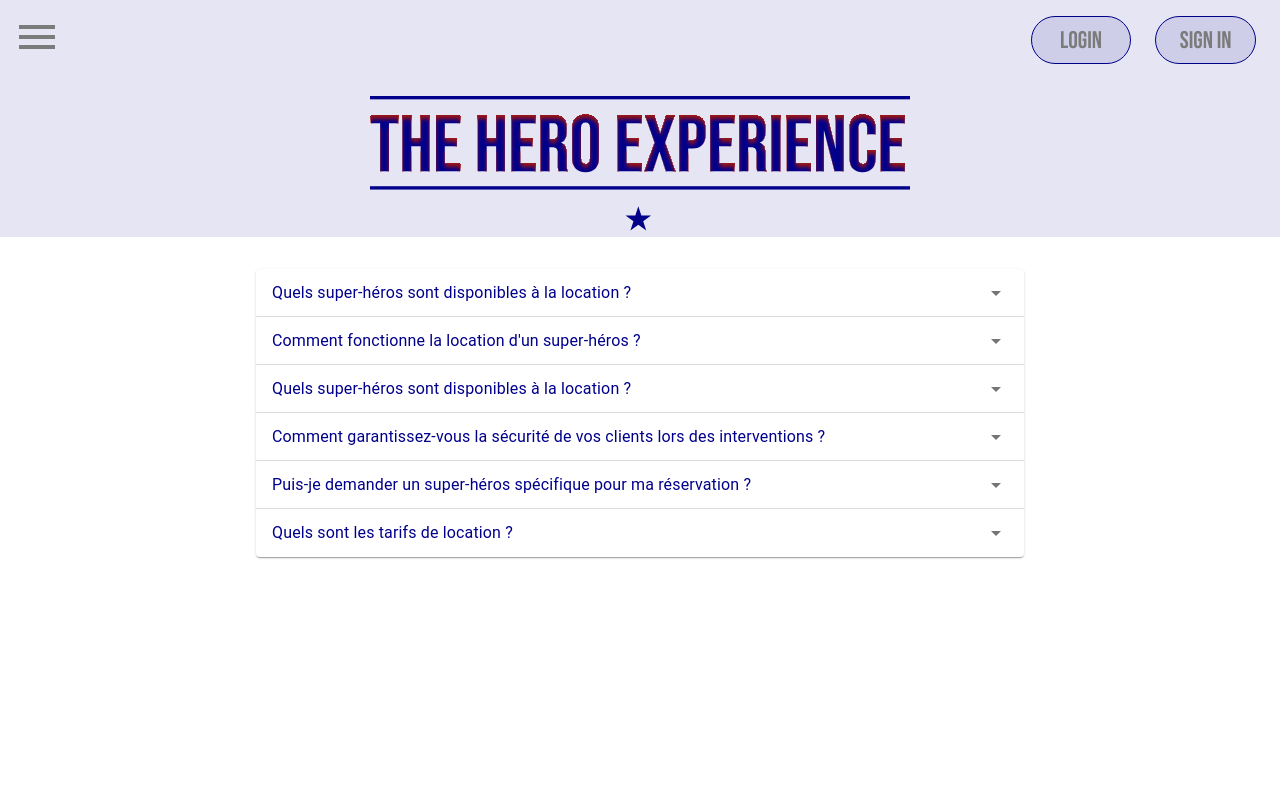
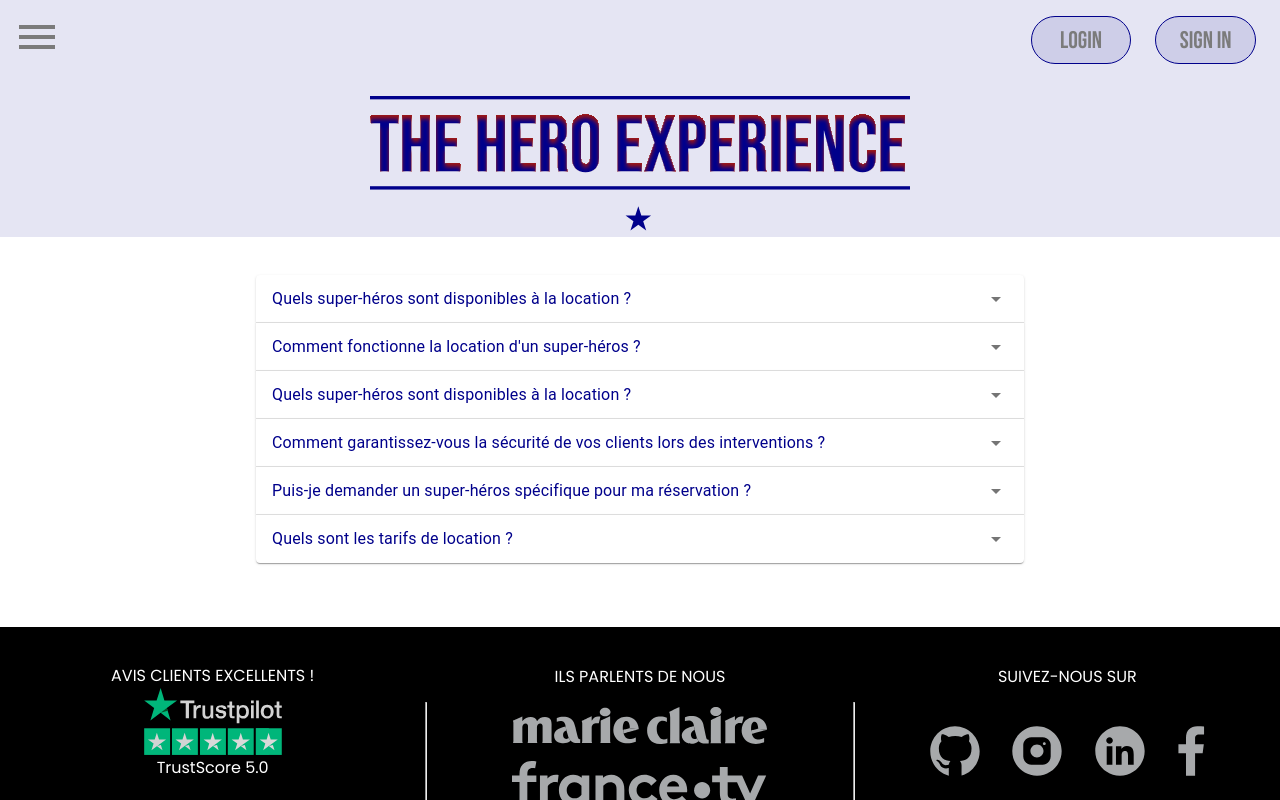
Before and after one commit to emmanuelle-c/JS-Paris-BrainWaves-P2-Les4Fantastiques, a React (Vite) app in the folder client/: page /faq in a window 1280 px wide. Shown: the top 800 px of the page. Built offline with nearby package versions, Linux system fonts and the light colour scheme.

Commit message:
creation FAQ + footer

```diff
--- a/client/src/pages/Faq/Faq.css
+++ b/client/src/pages/Faq/Faq.css
@@ -7,6 +7,5 @@
   max-width: 60%;
   display: flex;
   flex-direction: column;
-  margin-right: auto;
-  margin-left: auto;
+  margin: 3% auto 5% auto;
 }
--- a/client/src/pages/Faq/Faq.jsx
+++ b/client/src/pages/Faq/Faq.jsx
@@ -1,5 +1,6 @@
 
 import Header from '../../components/Header/Header';
+import Footer from '../../components/Footer/Footer'
 import './Faq.css'
 import Accordion from '@mui/material/Accordion';
 import AccordionSummary from '@mui/material/AccordionSummary';
@@ -108,6 +109,7 @@ function Faq() {
         </AccordionDetails>
       </Accordion>
     </div>
+    <Footer />
     </>
   )
 }
```
